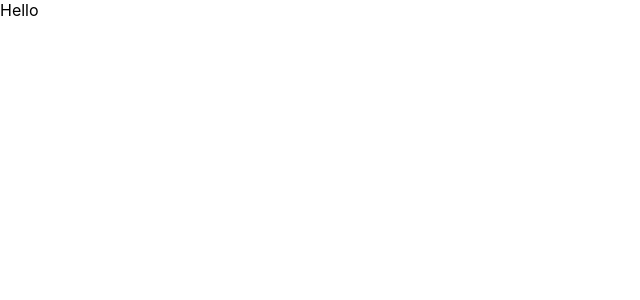
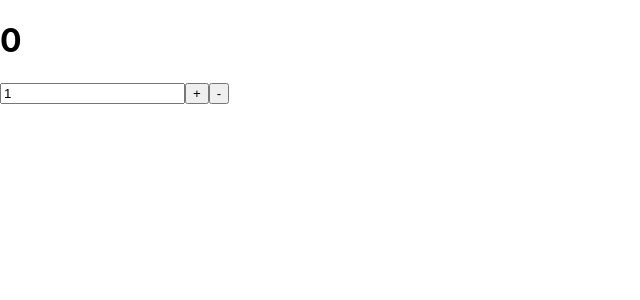
Before and after one commit to SongSeoYoung/react-exampling, a React app: page / in a window 1280 px wide. Shown: the top 300 px of the page, without its empty margins (0-640 px from the left). Built offline with nearby package versions, Linux system fonts and the light colour scheme.

Commit message:
using redux in react

```diff
--- a/src/App.js
+++ b/src/App.js
@@ -1,19 +1,11 @@
 import React from 'react';
+import CounterContainer from './containers/CounterContainer';
 
-const App = ({name}) => {
+const App = () => {
   return (
-    <div>Hello {name}</div>
+    <CounterContainer/>
   )
 }
-
-
-// function App(props){
-//   return (
-//     <>
-//     <div>Hello {props.name}</div>
-//     </>
-//   )
-// }
 
 
 
--- /dev/null
+++ b/src/components/Counter.js
@@ -0,0 +1,27 @@
+//프레젠테이셔널 컴포넌트\
+
+import React from 'react';
+
+function Counter ( {number, diff, onIncrease, onDecrease, onSetDiff}){
+
+  const onChange = e => {
+    onSetDiff(parseInt(e.target.value, 10));
+    //paresInt들어오는 내용(e.target.value)을 string이 아니라 int형으로 바꿔주는 함수.
+    //그렇개 int로 바꿨으면 그 것을 onSetDiff에 넣는데, 그것은 다시 setDiff에 들어가고, setDiff에서 액션이 생성됨.
+    //이 모든 과정을 담은 함수가 onChange함수이다.
+  }
+
+
+  return (
+    <div>
+      <h1>{number}</h1>
+      <div>
+        <input type="number" value={diff} onChange={onChange} />
+        <button onClick = {onIncrease}>+</button>
+        <button onClick = {onDecrease}>-</button>
+      </div>
+    </div>
+  );
+}
+
+export default Counter;
--- /dev/null
+++ b/src/containers/CounterContainer.js
@@ -0,0 +1,40 @@
+//컨테이너 컴포넌트
+
+import React from 'react';
+import Counter from '../components/Counter';
+import {useSelector, useDispatch} from 'react-redux'
+//useSelector : 상태를 조회하는 Hook
+//useDispatch : 컴포넌트 내에서 디스패치를 사용
+
+//불러올 액션 함수들
+import {increase} from '../modules/counter';
+import {decrease} from '../modules/counter'
+import {setDiff} from '../modules/counter'
+
+//상태를 조회하는 함수
+function CounterContainer() {
+  const {number, diff} = useSelector(state => ({
+    number : state.counter.number,
+    diff : state.counter.diff
+  }));
+
+  const dispatch = useDispatch();
+
+  //여기서 increase(), decrease(), setDiff는 다 moudles에 미리 만들어두었던 액션 함수를 말한다.
+  //디스패치는 액션함수로 만들어진 액션을 스토어에 보내는 것인 점을 까먹지 말자ㅜㅜ 어려워,,,
+  const onIncrease = () => dispatch(increase());
+  const onDecrease = () => dispatch(decrease());
+  const onSetDiff = diff => dispatch(setDiff(diff));
+
+  return (
+    <Counter
+      number = {number}
+      diff = {diff}
+      onIncrease = {onIncrease}
+      onDecrease = {onDecrease}
+      onSetDiff = {onSetDiff}
+    />
+  )
+}
+
+export default CounterContainer;
--- a/src/modules/counter.js
+++ b/src/modules/counter.js
@@ -1,7 +1,10 @@
-const SET_DIFF = 'counter/SET_DIFF';    //덕스 패턴을 사용할 때는 액션 타입을 정의할 때 앞에 접두사 counter와 같이 파일 명을 적어주어야한다. 안 헷갈리게 하기 위해서!
+//덕스 패턴을 사용할 때는 액션 타입을 정의할 때 앞에 접두사 counter와 같이 파일 명을 적어주어야한다. 안 헷갈리게 하기 위해서!
+const SET_DIFF = 'counter/SET_DIFF';
 const INCREASE = 'counter/INCREASE';
 const DECREASE = 'counter/DECREASE';
 
+
+//액션함수 생성. 액션함수는 export를 붙이고 만들어야한다.
 export const setDiff = diff => ({
   type:SET_DIFF,
   diff
@@ -16,11 +19,14 @@ export const decrease = () => ({
 })
 
 
+//초기 state를 나타내는 변수.
 const initialState = {
   number : 0,
   diff : 1
 }
 
+
+//리듀서 생성. 리듀서는 export defulat를 붙여줘야한다.
 export default function counter (state = initialState, action){
   switch(action.type){
     case SET_DIFF:
--- a/src/modules/todos.js
+++ b/src/modules/todos.js
@@ -1,6 +1,3 @@
-import { bindActionCreators } from "redux";
-import { satisfies } from "semver";
-
 const ADD_TODO = 'todos/ADD_TODO'   //할 일 추가
 const TOGGLE_TODO = 'todos/TOGGLE_TODO';    //할 일 체크
 
```
Also changed, not shown: 1 other file (tests, documents, lock files or other folders).
